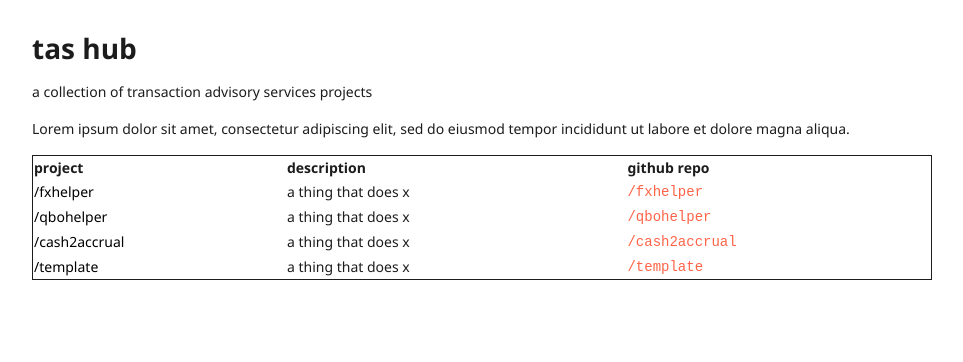
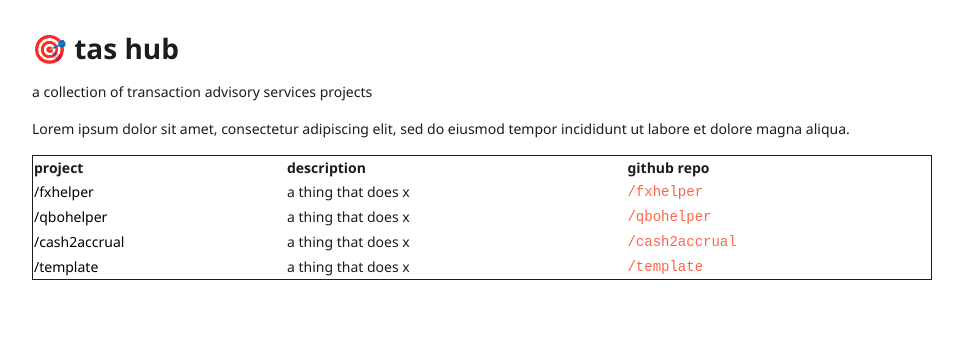
Before and after one commit to acannellos/portfolio, a Flask app: page /tas in a window 1280 px wide. Shown: the part 58-420 px from the top of the page, without its empty margins (50-1013 px from the left). Run offline with Flask 2, Linux system fonts and the light colour scheme; some web fonts are replaced.

Commit message:
working 0.91

```diff
--- a/templates/movies.html
+++ b/templates/movies.html
@@ -57,6 +57,7 @@
 
     <div class="container">
         <h2>: search movie :</h2>
+
         <form action="/movies" method="post" name="form">
             <div class="mb-2">
                 <label for="runtime">max runtime :</label>
@@ -73,7 +74,7 @@
             <button type="submit" class="btn btn-outline-dark btn-sm">add to watchlist</button>
             <button type="reset" name="clear" class="btn btn-outline-dark btn-sm">clear</button>
         </form>
-        <br>
+        <p class="ac-footer"><i>when movie = 1</i></p>
         <table name='query'></table>
     </div>
 
--- a/templates/tas.html
+++ b/templates/tas.html
@@ -11,7 +11,7 @@
 {% block main %}
     <div class="container">
         <div class="page-top">
-            <h1>tas hub</h1>
+            <h1>🎯 tas hub</h1>
             <p>a collection of transaction advisory services projects</p>
             <p>Lorem ipsum dolor sit amet, consectetur adipiscing elit, sed do eiusmod tempor incididunt ut labore et dolore magna aliqua.</p>
             <table>
```
Also changed, not shown: db.db.
